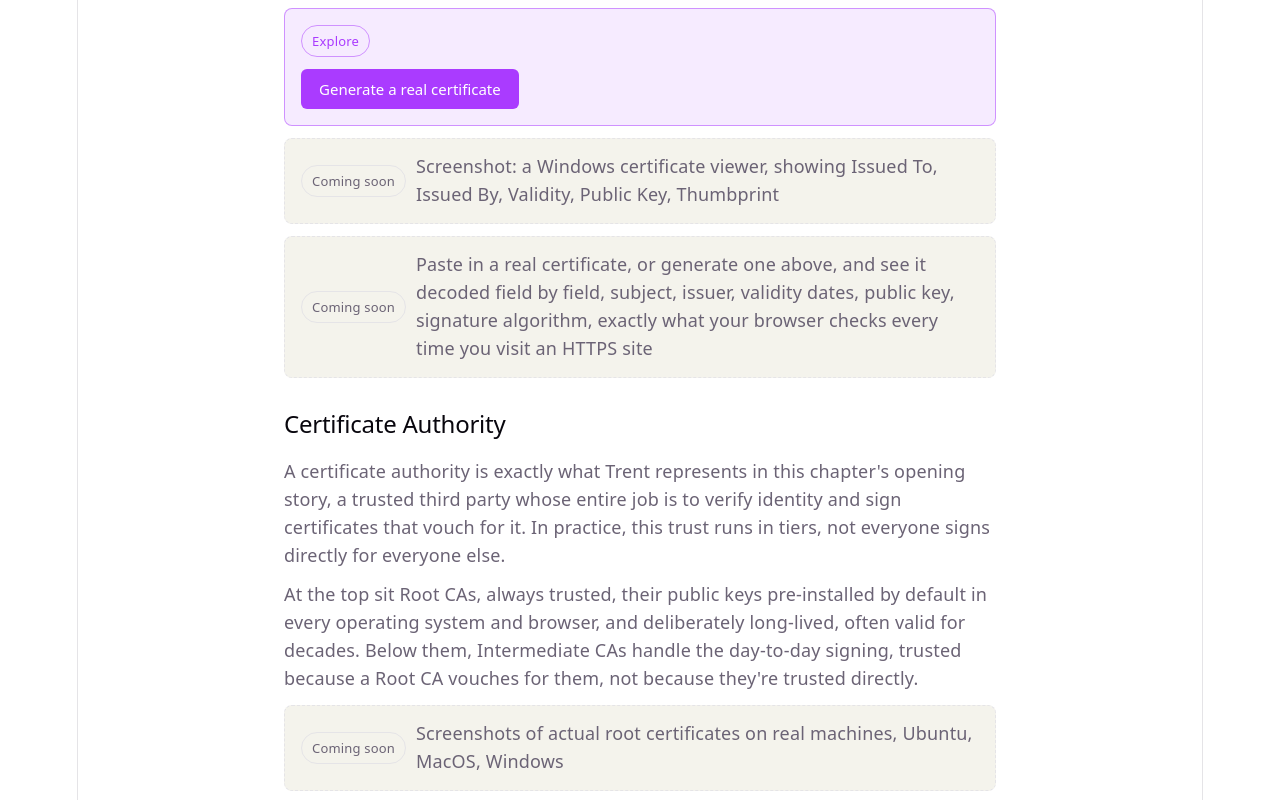
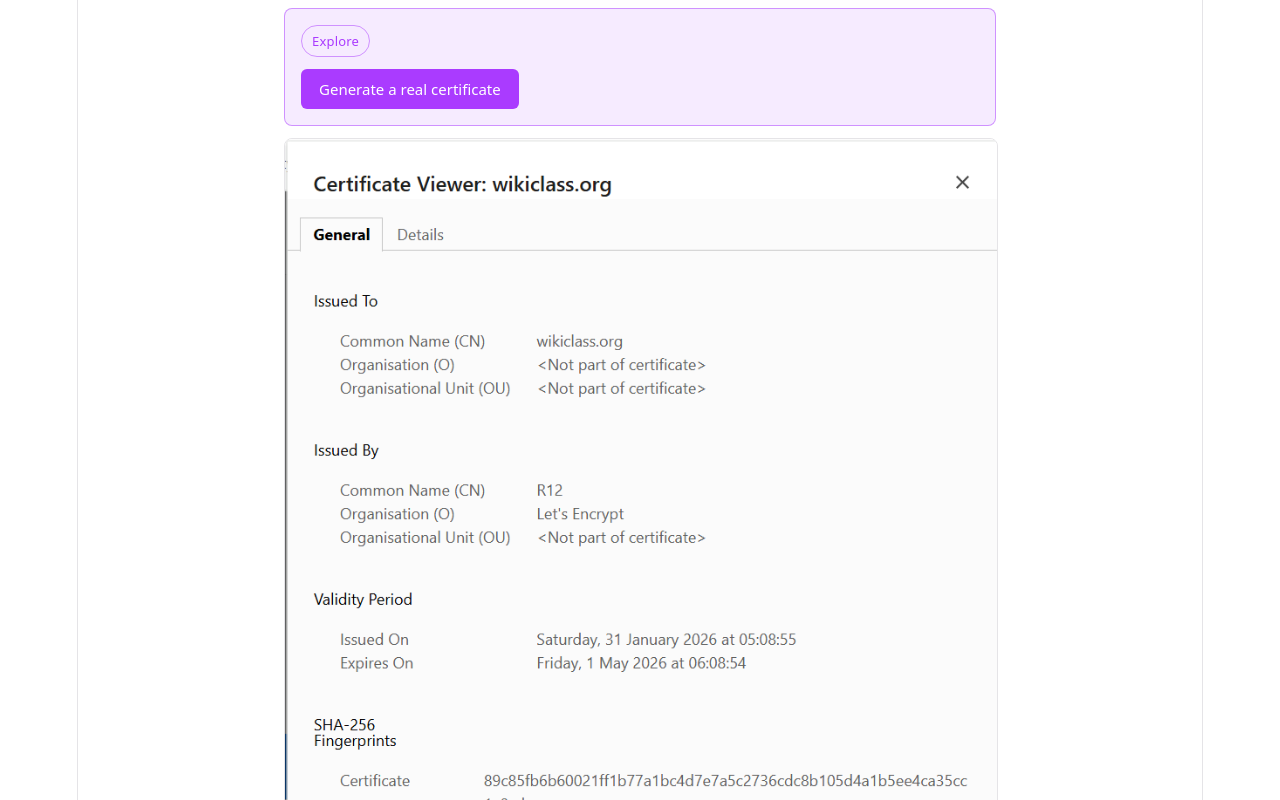
Before and after one commit to gillo7/CryptoMaths, a React (Vite) app in the folder frontend/: page /certificates in a window 1280 px wide. Shown: the part 1600-2400 px from the top of the page. Built offline with nearby package versions, Linux system fonts and the light colour scheme.

Commit message:
Replace the Windows cert-viewer placeholder with a real wikiclass.org screenshot
A genuine certificate viewer screenshot of wikiclass.org's own live
Let's Encrypt certificate, rather than a staged generic example.

```diff
--- a/frontend/src/pages/Certificates.tsx
+++ b/frontend/src/pages/Certificates.tsx
@@ -90,7 +90,16 @@
           CER are the equivalent data in raw binary form.
         </p>
         <CertificateExample />
-        <CertificatesPlaceholder label="Screenshot: a Windows certificate viewer, showing Issued To, Issued By, Validity, Public Key, Thumbprint" />
+        <figure className="figure">
+          <img
+            src="/images/wikiclass.png"
+            alt="A certificate viewer showing wikiclass.org's real certificate:
+              Issued To wikiclass.org, Issued By R12 / Let's Encrypt, a
+              Validity Period, and SHA-256 fingerprints for both the
+              certificate and its public key"
+          />
+          <figcaption>wikiclass.org's actual certificate, viewed live</figcaption>
+        </figure>
         <CertificatesPlaceholder label="Paste in a real certificate, or generate one above, and see it decoded field by field, subject, issuer, validity dates, public key, signature algorithm, exactly what your browser checks every time you visit an HTTPS site" />
       </section>
 
```
Also changed, not shown: frontend/public/images/wikiclass.png (added).
